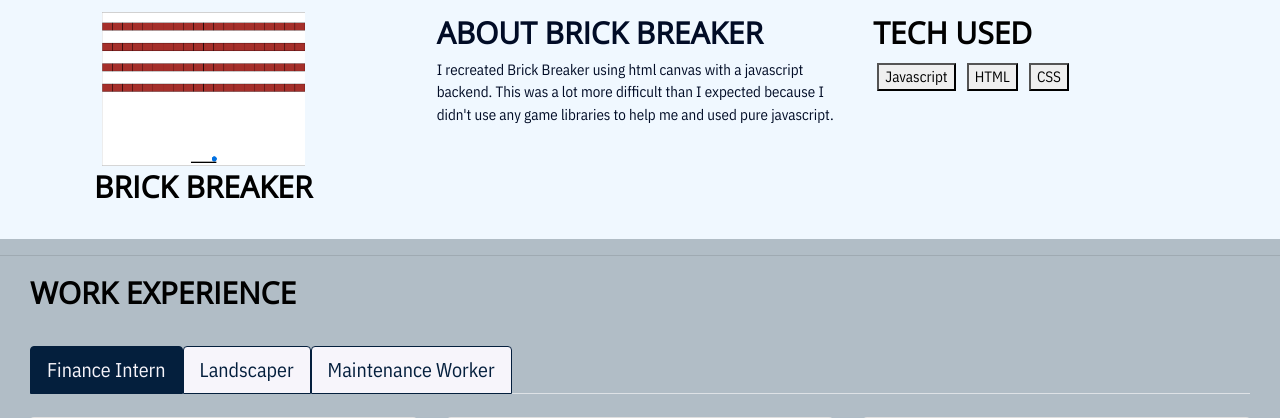
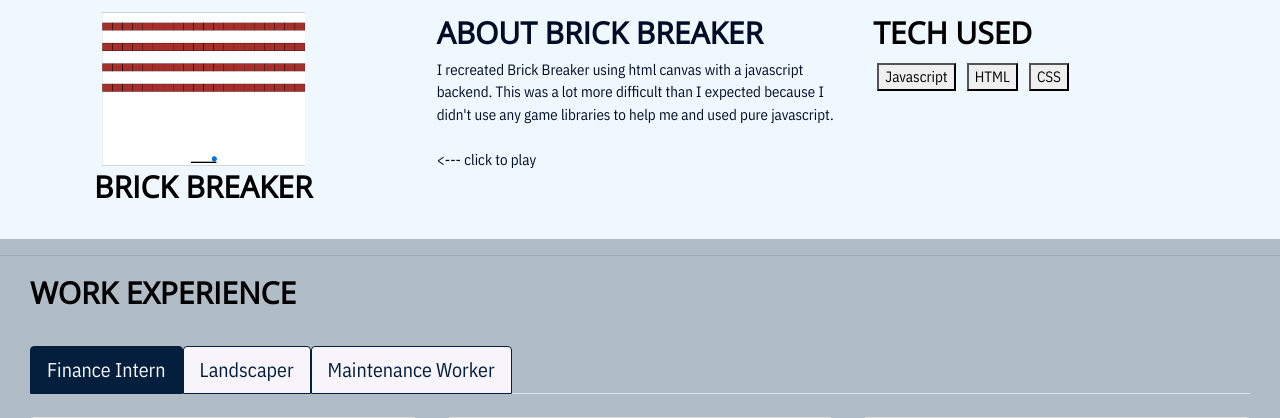
Before and after one commit to ccohane/Personal_Website, a Flask app: page / in a window 1280 px wide. Shown: the part 1884-2302 px from the top of the page. Run offline with Flask 2, Linux system fonts and the light colour scheme; some libraries are stand-ins or nearby versions.

Commit message:
Added some links

```diff
--- a/run/src/templates/Profile_Page.html
+++ b/run/src/templates/Profile_Page.html
@@ -158,6 +158,7 @@
                                 restaurants to users based of a matrix factorization algorithm that
                                 was run on multiple gigabyte files. We also ran some natural language
                                 processing algorithms on written reviews to categorize then into star reviews.
+                                <br> <br><a href = "http://junglerestaurants.ml/" target="_blank"> http://junglerestaurants.ml/</a>
                     </div>
                     <div class='col-sm-4'>
                             <h1 class="Color-Black">Tech Used</h1>
@@ -184,6 +185,7 @@
                         It is currently deployed to the Ropsten Test Network where you can place bets on who
                         will come in first place and second place. Users recieve ERC721 Tokens for their bets
                         and will be able to recieve prize money if they have a correct token after stage results are set.
+                        <br><br><a href = "http://Overwatchleaguecryptobets.ml/" target="_blank">http://Overwatchleaguecryptobets.ml/</a>
                     </div>
                     <div class="col-sm-4 mt-2">
                             <h1 style="color: black">Tech Used</h1>
@@ -208,6 +210,9 @@
                         I recreated Brick Breaker using html canvas with a javascript backend.
                         This was a lot more difficult than I expected because I didn't use
                         any game libraries to help me and used pure javascript.
+
+                        <br><br>
+                        <--- click to play
                     </div>
                     <div class="col-sm-4">
                             <h1 class="Color-Black">Tech Used</h1>
```
